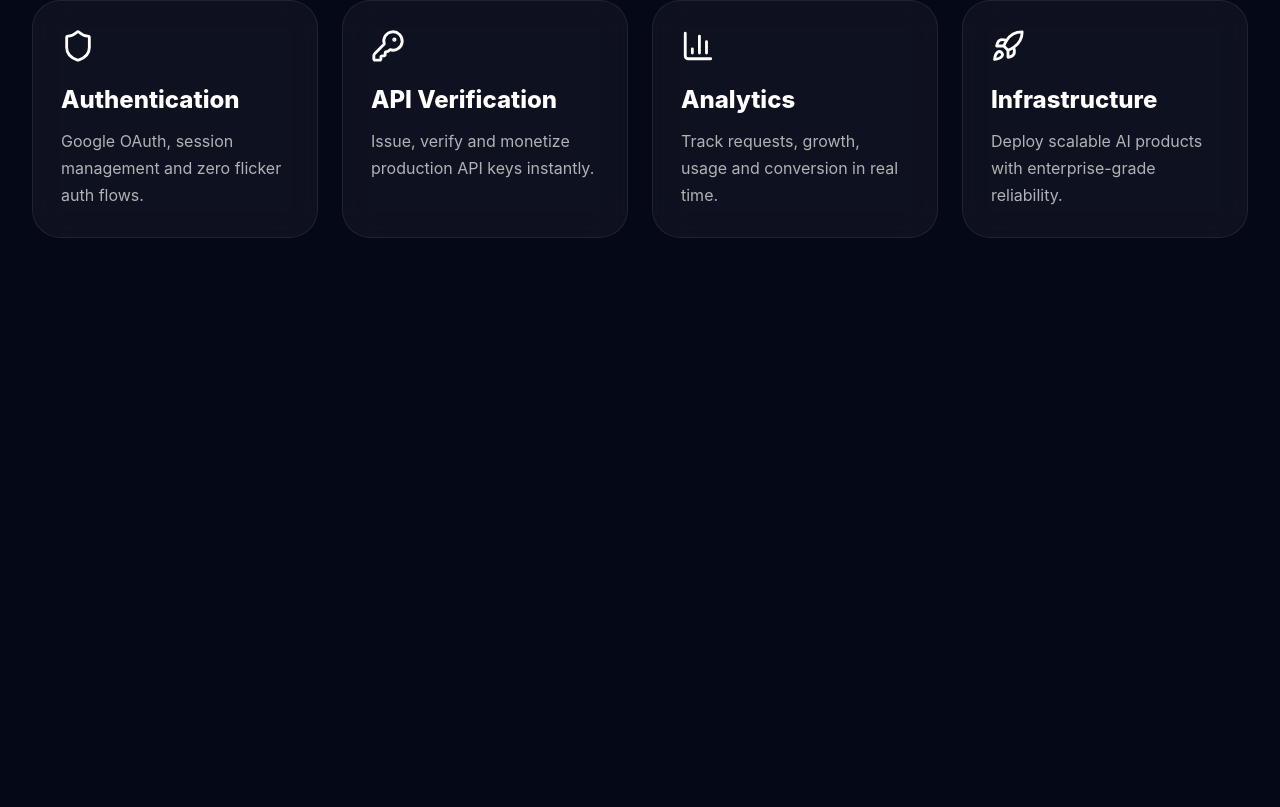
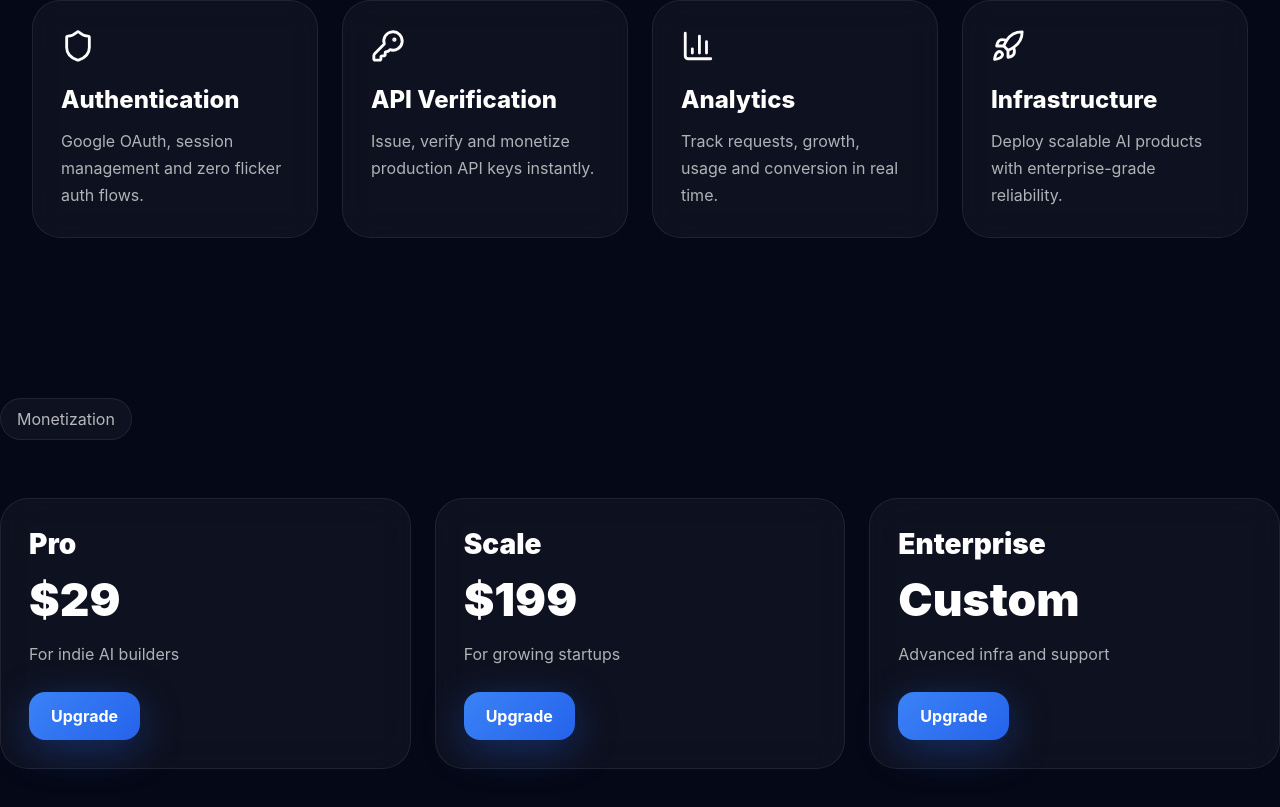
Before and after one commit to aydncy/ovwi-ui, a Next.js app: page / in a window 1280 px wide. Shown: the part 1118-1925 px from the top of the page. Before the commit the page ends 1476 px from the top, so only its background shows below. Built offline with nearby package versions, Linux system fonts and the light colour scheme; no server answers.

Commit message:
fix verify + paywall

```diff
--- a/app/api/verify/route.ts
+++ b/app/api/verify/route.ts
@@ -16,7 +16,9 @@ export async function POST(req: Request){
     .eq('key', apiKey)
     .single()
 
-  if(!key) return NextResponse.json({ ok:false })
+  if(!key){
+    return NextResponse.json({ ok:false })
+  }
 
   const { data: user } = await supabase
     .from('users')
@@ -24,8 +26,11 @@ export async function POST(req: Request){
     .eq('email', key.email)
     .single()
 
-  if(!user) return NextResponse.json({ ok:false })
+  if(!user){
+    return NextResponse.json({ ok:false })
+  }
 
+  // LIMIT CHECK
   if(user.usage_count >= user.limit){
     return NextResponse.json({
       ok:false,
@@ -34,21 +39,18 @@ export async function POST(req: Request){
     })
   }
 
+  // INCREMENT
   const newUsage = user.usage_count + 1
 
   await supabase
     .from('users')
-    .update({ usage_count:newUsage })
+    .update({ usage_count: newUsage })
     .eq('email', key.email)
-
-  //  HISTORY INSERT
-  await supabase.from('usage_history').insert({
-    email:key.email,
-    usage:newUsage
-  })
 
   return NextResponse.json({
     ok:true,
-    usage:newUsage
+    usage:newUsage,
+    remaining:user.limit - newUsage,
+    plan:user.plan
   })
 }
--- a/app/page.tsx
+++ b/app/page.tsx
@@ -231,6 +231,112 @@ export default function Home(){
 
       </div>
 
+<PricingSection />
     </main>
   )
 }
+
+function PricingSection(){
+
+  const pro =
+    process.env.NEXT_PUBLIC_LEMON_CHECKOUT_PRO
+
+  const scale =
+    process.env.NEXT_PUBLIC_LEMON_CHECKOUT_SCALE
+
+  const enterprise =
+    process.env.NEXT_PUBLIC_LEMON_CHECKOUT_ENTERPRISE
+
+  const plans = [
+    {
+      name:'Pro',
+      price:'$29',
+      desc:'For indie AI builders',
+      href:pro
+    },
+    {
+      name:'Scale',
+      price:'$199',
+      desc:'For growing startups',
+      href:scale
+    },
+    {
+      name:'Enterprise',
+      price:'Custom',
+      desc:'Advanced infra and support',
+      href:enterprise
+    }
+  ]
+
+  return (
+
+    <section
+      style={{
+        padding:'40px 0 120px'
+      }}
+    >
+
+      <div className="badge">
+        Monetization
+      </div>
+
+      <div
+        className="products-grid"
+        style={{
+          marginTop:30
+        }}
+      >
+
+        {plans.map(plan=>(
+
+          <div
+            key={plan.name}
+            className="glass product-card"
+          >
+
+            <div
+              style={{
+                fontSize:28,
+                fontWeight:900
+              }}
+            >
+              {plan.name}
+            </div>
+
+            <div
+              style={{
+                marginTop:10,
+                fontSize:46,
+                fontWeight:900
+              }}
+            >
+              {plan.price}
+            </div>
+
+            <div
+              className="product-desc"
+            >
+              {plan.desc}
+            </div>
+
+            <a
+              href={plan.href || '/login'}
+              className="btn btn-primary"
+              style={{
+                display:'inline-block',
+                marginTop:24
+              }}
+            >
+              Upgrade
+            </a>
+
+          </div>
+
+        ))}
+
+      </div>
+
+    </section>
+
+  )
+}
```
